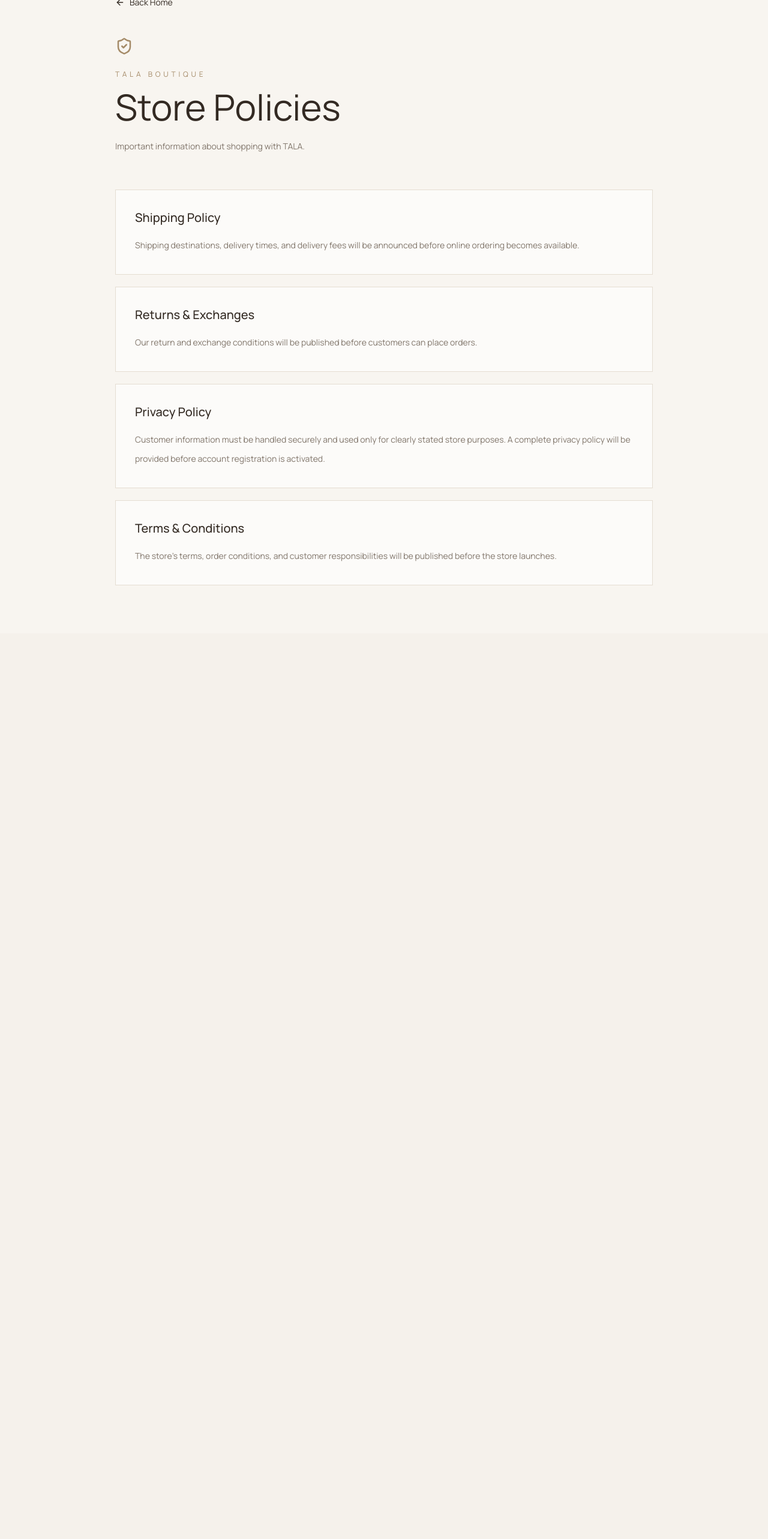
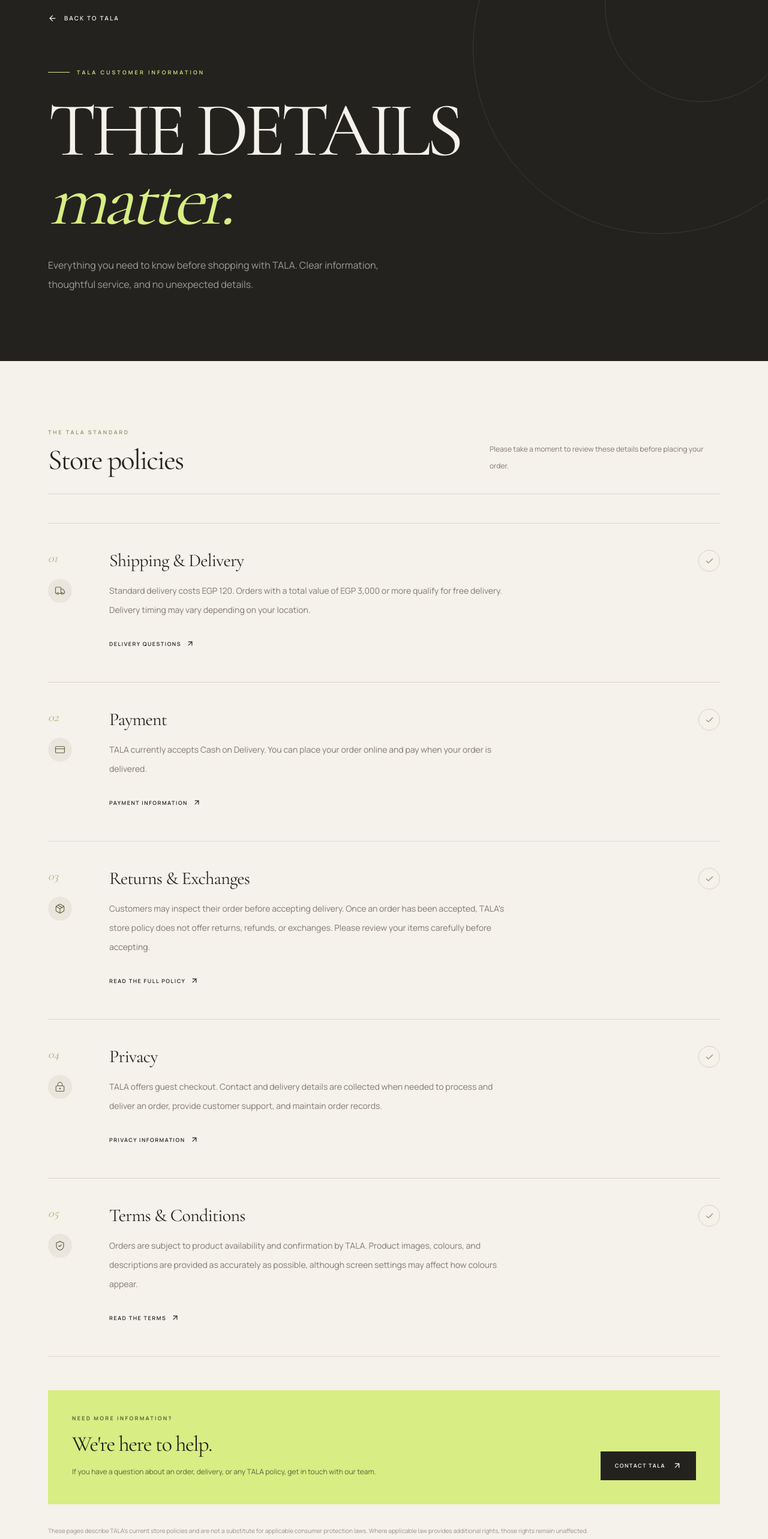
Before and after one commit to ozagomaa759-pixel/tala-store, a Next.js app: page /policies in a window 1280 px wide. Shown: the part 120-2686 px from the top of the page at 60% size. Before the commit the page ends 1176 px from the top, so only its background shows below. Built offline with nearby package versions, Linux system fonts and the light colour scheme.

Commit message:
Refactor policies page layout and content

```diff
--- a/src/app/policies/page.tsx
+++ b/src/app/policies/page.tsx
@@ -1,77 +1,234 @@
+
 import Link from "next/link";
-import { ArrowLeft, ShieldCheck } from "lucide-react";
+import {
+  ArrowLeft,
+  ArrowUpRight,
+  Check,
+  CreditCard,
+  LockKeyhole,
+  Package,
+  ShieldCheck,
+  Truck,
+} from "lucide-react";
 
 const policies = [
   {
-    title: "Shipping Policy",
+    number: "01",
+    title: "Shipping & Delivery",
     description:
-      "Shipping destinations, delivery times, and delivery fees will be announced before online ordering becomes available.",
+      "Standard delivery costs EGP 120. Orders with a total value of EGP 3,000 or more qualify for free delivery. Delivery timing may vary depending on your location.",
+    icon: Truck,
+    link: "/faq",
+    linkLabel: "Delivery questions",
   },
   {
+    number: "02",
+    title: "Payment",
+    description:
+      "TALA currently accepts Cash on Delivery. You can place your order online and pay when your order is delivered.",
+    icon: CreditCard,
+    link: "/faq",
+    linkLabel: "Payment information",
+  },
+  {
+    number: "03",
     title: "Returns & Exchanges",
     description:
-      "Our return and exchange conditions will be published before customers can place orders.",
+      "Customers may inspect their order before accepting delivery. Once an order has been accepted, TALA's store policy does not offer returns, refunds, or exchanges. Please review your items carefully before accepting.",
+    icon: Package,
+    link: "/returns",
+    linkLabel: "Read the full policy",
   },
   {
-    title: "Privacy Policy",
+    number: "04",
+    title: "Privacy",
     description:
-      "Customer information must be handled securely and used only for clearly stated store purposes. A complete privacy policy will be provided before account registration is activated.",
+      "TALA offers guest checkout. Contact and delivery details are collected when needed to process and deliver an order, provide customer support, and maintain order records.",
+    icon: LockKeyhole,
+    link: "/privacy",
+    linkLabel: "Privacy information",
   },
   {
+    number: "05",
     title: "Terms & Conditions",
     description:
-      "The store's terms, order conditions, and customer responsibilities will be published before the store launches.",
+      "Orders are subject to product availability and confirmation by TALA. Product images, colours, and descriptions are provided as accurately as possible, although screen settings may affect how colours appear.",
+    icon: ShieldCheck,
+    link: "/terms",
+    linkLabel: "Read the terms",
   },
 ];
 
 export default function PoliciesPage() {
   return (
-    <main className="min-h-screen bg-[#F8F5F0] px-6 py-20 text-[#332A23]">
-      <div className="mx-auto max-w-4xl">
-        <Link
-          href="/"
-          className="mb-12 inline-flex items-center gap-2 text-sm text-[#81766B] hover:text-black"
-        >
-          <ArrowLeft size={16} />
-          Back Home
-        </Link>
+    <main className="min-h-screen bg-[#F5F1EB] text-[#24221F]">
+      <section className="relative overflow-hidden bg-[#24221F] text-[#F5F1EB]">
+        <div className="pointer-events-none absolute -right-32 -top-36 h-[480px] w-[480px] rounded-full border border-white/10 sm:h-[620px] sm:w-[620px]" />
 
-        <div className="mb-14">
-          <ShieldCheck
-            size={30}
-            className="mb-6 text-[#A58B68]"
-          />
+        <div className="pointer-events-none absolute -right-12 -top-16 h-[320px] w-[320px] rounded-full border border-white/10" />
 
-          <p className="mb-4 text-xs uppercase tracking-[0.4em] text-[#A58B68]">
-            TALA Boutique
-          </p>
+        <div className="relative mx-auto max-w-[1400px] px-6 pb-20 pt-16 sm:px-10 sm:pb-28 sm:pt-24 lg:px-20">
+          <Link
+            href="/"
+            className="mb-16 inline-flex min-h-10 items-center gap-3 text-[10px] font-semibold uppercase tracking-[0.2em] text-white/60 transition hover:text-[#D8ED83]"
+          >
+            <ArrowLeft size={15} />
+            Back to TALA
+          </Link>
 
-          <h1 className="text-4xl font-light md:text-6xl">
-            Store Policies
+          <div className="flex items-center gap-3">
+            <span className="h-px w-9 bg-[#D8ED83]" />
+            <p className="text-[9px] font-semibold uppercase tracking-[0.35em] text-[#D8ED83]">
+              TALA CUSTOMER INFORMATION
+            </p>
+          </div>
+
+          <h1 className="mt-8 max-w-5xl font-serif text-[clamp(3.5rem,10vw,8rem)] font-light leading-[0.9] tracking-[-0.06em]">
+            THE DETAILS
+            <br />
+            <span className="italic text-[#D8ED83]">
+              matter.
+            </span>
           </h1>
 
-          <p className="mt-5 text-sm leading-8 text-[#81766B]">
-            Important information about shopping with TALA.
+          <p className="mt-9 max-w-xl text-sm leading-8 text-white/55 sm:text-base">
+            Everything you need to know before shopping with
+            TALA. Clear information, thoughtful service, and
+            no unexpected details.
+          </p>
+        </div>
+      </section>
+
+      <section className="mx-auto max-w-[1200px] px-6 py-20 sm:px-10 sm:py-28">
+        <div className="mb-12 flex flex-col justify-between gap-5 border-b border-[#DED7CC] pb-8 sm:flex-row sm:items-end">
+          <div>
+            <p className="text-[9px] font-semibold uppercase tracking-[0.3em] text-[#89965D]">
+              THE TALA STANDARD
+            </p>
+
+            <h2 className="mt-4 font-serif text-4xl font-light tracking-[-0.04em] sm:text-5xl">
+              Store policies
+            </h2>
+          </div>
+
+          <p className="max-w-sm text-xs leading-7 text-[#82796F]">
+            Please take a moment to review these details
+            before placing your order.
           </p>
         </div>
 
-        <div className="space-y-5">
-          {policies.map((policy) => (
-            <section
-              key={policy.title}
-              className="border border-[#E5DDD2] bg-white/60 p-8"
-            >
-              <h2 className="text-xl font-medium">
-                {policy.title}
+        <div className="divide-y divide-[#DED7CC] border-y border-[#DED7CC]">
+          {policies.map((policy) => {
+            const Icon = policy.icon;
+
+            return (
+              <article
+                key={policy.number}
+                className="grid gap-6 py-9 sm:grid-cols-[70px_1fr_auto] sm:items-start sm:gap-8 sm:py-11"
+              >
+                <div className="flex items-center gap-4 sm:block">
+                  <span className="font-serif text-xl italic text-[#A5B76B]">
+                    {policy.number}
+                  </span>
+
+                  <div className="flex h-10 w-10 items-center justify-center rounded-full bg-[#EAE6DD] text-[#59633D] sm:mt-5">
+                    <Icon size={18} strokeWidth={1.5} />
+                  </div>
+                </div>
+
+                <div>
+                  <h3 className="font-serif text-2xl font-light tracking-[-0.025em] sm:text-3xl">
+                    {policy.title}
+                  </h3>
+
+                  <p className="mt-4 max-w-2xl text-sm leading-8 text-[#82796F]">
+                    {policy.description}
+                  </p>
+
+                  <Link
+                    href={policy.link}
+                    className="mt-5 inline-flex min-h-10 items-center gap-2 text-[9px] font-semibold uppercase tracking-[0.17em] text-[#68764A] transition hover:text-[#24221F] focus-visible:outline focus-visible:outline-2 focus-visible:outline-[#89965D]"
+                  >
+                    {policy.linkLabel}
+                    <ArrowUpRight size={14} />
+                  </Link>
+                </div>
+
+                <div className="hidden h-9 w-9 items-center justify-center rounded-full border border-[#D8D0C5] text-[#89965D] sm:flex">
+                  <Check size={15} />
+                </div>
+              </article>
+            );
+          })}
+        </div>
+
+        <div className="mt-14 bg-[#D8ED83] p-7 sm:p-10">
+          <p className="text-[9px] font-bold uppercase tracking-[0.25em] text-[#59633D]">
+            NEED MORE INFORMATION?
+          </p>
+
+          <div className="mt-4 flex flex-col justify-between gap-6 sm:flex-row sm:items-end">
+            <div>
+              <h2 className="font-serif text-3xl font-light tracking-[-0.04em] sm:text-4xl">
+                We're here to help.
               </h2>
 
-              <p className="mt-4 text-sm leading-8 text-[#81766B]">
-                {policy.description}
+              <p className="mt-3 max-w-lg text-xs leading-7 text-[#59633D]">
+                If you have a question about an order,
+                delivery, or any TALA policy, get in touch
+                with our team.
               </p>
-            </section>
-          ))}
+            </div>
+
+            <Link
+              href="/contact"
+              className="inline-flex min-h-12 w-fit items-center justify-center gap-3 bg-[#24221F] px-6 text-[9px] font-semibold uppercase tracking-[0.17em] text-white transition hover:bg-[#42483B] focus-visible:outline focus-visible:outline-2 focus-visible:outline-offset-4 focus-visible:outline-[#24221F]"
+            >
+              Contact TALA
+              <ArrowUpRight size={15} />
+            </Link>
+          </div>
         </div>
-      </div>
+
+        <p className="mt-8 text-[10px] leading-6 text-[#9A9186]">
+          These pages describe TALA's current store policies
+          and are not a substitute for applicable consumer
+          protection laws. Where applicable law provides
+          additional rights, those rights remain unaffected.
+        </p>
+      </section>
+
+      <footer className="bg-[#24221F] px-6 py-10 text-center text-[#F5F1EB]">
+        <Link
+          href="/"
+          className="font-serif text-3xl font-light tracking-[0.3em]"
+        >
+          TALA
+        </Link>
+
+        <p className="mt-3 text-[8px] uppercase tracking-[0.3em] text-white/40">
+          PLAYFUL BY NATURE. LUXURY BY CHOICE.
+        </p>
+
+        <div className="mt-7 flex flex-wrap justify-center gap-x-7 gap-y-3 text-[9px] uppercase tracking-[0.15em] text-white/55">
+          <Link href="/returns" className="transition hover:text-[#D8ED83]">
+            Returns
+          </Link>
+          <Link href="/privacy" className="transition hover:text-[#D8ED83]">
+            Privacy
+          </Link>
+          <Link href="/terms" className="transition hover:text-[#D8ED83]">
+            Terms
+          </Link>
+          <Link href="/faq" className="transition hover:text-[#D8ED83]">
+            FAQ
+          </Link>
+        </div>
+
+        <p className="mt-7 text-[8px] tracking-[0.18em] text-white/30">
+          © {new Date().getFullYear()} TALA. ALL RIGHTS RESERVED.
+        </p>
+      </footer>
     </main>
   );
 }
```
